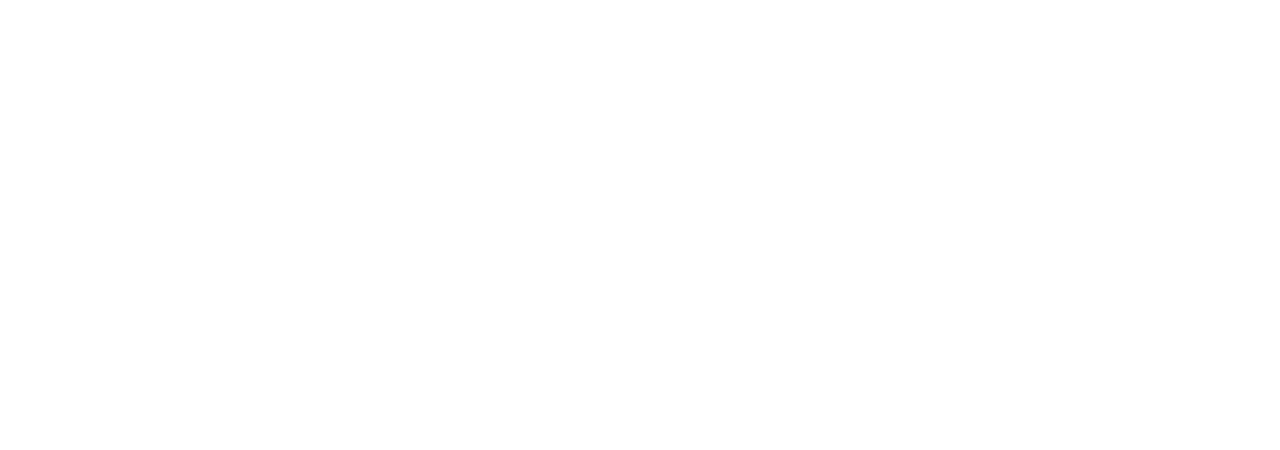
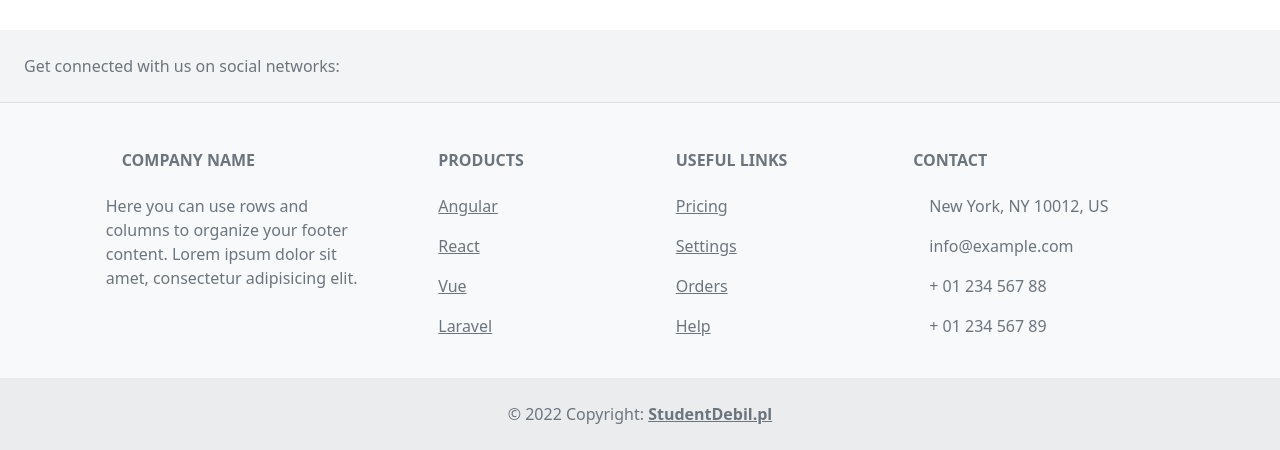
Before and after one commit to kacperbochan/ForestSpirit, an Angular app in the folder ForestSpirit/ClientApp/: page / in a window 1280 px wide. Shown: the part 1239-1689 px from the top of the page. Before the commit the page ends 1269 px from the top, so only its background shows below. Built offline with nearby package versions, Linux system fonts and the light colour scheme.

Commit message:
add footer, broke bucket

```diff
--- a/ForestSpirit/ClientApp/src/app/about/about.component.html
+++ b/ForestSpirit/ClientApp/src/app/about/about.component.html
@@ -1,7 +1,7 @@
 
     <div>
-<h1>O nas pyka</h1>
-<p>about works!</p>
+<h1>Kim jestesmy?</h1>
+<p>ah, ci studenci</p>
 </div>
 
 <div class="container">
--- a/ForestSpirit/ClientApp/src/app/about/about.component.ts
+++ b/ForestSpirit/ClientApp/src/app/about/about.component.ts
@@ -18,7 +18,7 @@ export class AboutComponent implements OnInit {
   ngOnInit(): void {
   }
 
-  ngOnExit(){
+  ngOnDestroy(){
     document.body.style.backgroundImage = "none";
   }
 
--- a/ForestSpirit/ClientApp/src/app/app.component.html
+++ b/ForestSpirit/ClientApp/src/app/app.component.html
@@ -1,5 +1,5 @@
-
-  <app-nav-menu></app-nav-menu>
+<app-nav-menu></app-nav-menu>
   <div class="container page">
     <router-outlet></router-outlet>
   </div>
+<app-footer></app-footer>
--- a/ForestSpirit/ClientApp/src/app/app.module.ts
+++ b/ForestSpirit/ClientApp/src/app/app.module.ts
@@ -14,6 +14,8 @@ import { ShopComponent } from './shop/shop.component';
 import { BasketComponent } from './basket/basket.component';
 import { AdresFormComponent } from './basket/adres-form/adres-form.component';
 import {SummaryComponent} from './basket/summary/summary.component'
+import { FooterComponent } from './footer/footer.component';
+import { from } from 'rxjs';
 
 @NgModule({
   declarations: [
@@ -25,6 +27,7 @@ import {SummaryComponent} from './basket/summary/summary.component'
     FetchDataComponent,
     HomeComponent,
     NavMenuComponent,
+    FooterComponent,
     ShopComponent,
     SummaryComponent
   ],
--- /dev/null
+++ b/ForestSpirit/ClientApp/src/app/footer/footer.component.html
@@ -0,0 +1,122 @@
+<!-- Footer -->
+<footer class="text-center text-lg-start bg-light text-muted">
+    <!-- Section: Social media -->
+    <section class="d-flex justify-content-center justify-content-lg-between p-4 border-bottom" style="background-color: rgba(0, 0, 0, 0.02);">
+      <!-- Left -->
+      <div class="me-5 d-none d-lg-block">
+        <span>Get connected with us on social networks:</span>
+      </div>
+      <!-- Left -->
+
+      <!-- Right -->
+      <div>
+        <a href="" class="me-4 text-reset">
+          <i class="fab fa-facebook-f"></i>
+        </a>
+        <a href="" class="me-4 text-reset">
+          <i class="fab fa-twitter"></i>
+        </a>
+        <a href="" class="me-4 text-reset">
+          <i class="fab fa-google"></i>
+        </a>
+        <a href="" class="me-4 text-reset">
+          <i class="fab fa-instagram"></i>
+        </a>
+        <a href="" class="me-4 text-reset">
+          <i class="fab fa-linkedin"></i>
+        </a>
+        <a href="" class="me-4 text-reset">
+          <i class="fab fa-github"></i>
+        </a>
+      </div>
+      <!-- Right -->
+    </section>
+    <!-- Section: Social media -->
+
+    <!-- Section: Links  -->
+    <section class="">
+      <div class="container text-center text-md-start mt-5">
+      <!-- Grid row -->
+      <div class="row mt-3">
+        <!-- Grid column -->
+        <div class="col-md-3 col-lg-4 col-xl-3 mx-auto mb-4">
+          <!-- Content -->
+          <h6 class="text-uppercase fw-bold mb-4">
+            <i class="fas fa-gem me-3"></i>Company name
+          </h6>
+          <p>
+            Here you can use rows and columns to organize your footer content. Lorem ipsum
+            dolor sit amet, consectetur adipisicing elit.
+          </p>
+        </div>
+        <!-- Grid column -->
+
+        <!-- Grid column -->
+        <div class="col-md-2 col-lg-2 col-xl-2 mx-auto mb-4">
+          <!-- Links -->
+          <h6 class="text-uppercase fw-bold mb-4">
+            Products
+          </h6>
+          <p>
+            <a href="#!" class="text-reset">Angular</a>
+          </p>
+          <p>
+            <a href="#!" class="text-reset">React</a>
+          </p>
+          <p>
+            <a href="#!" class="text-reset">Vue</a>
+          </p>
+          <p>
+            <a href="#!" class="text-reset">Laravel</a>
+          </p>
+        </div>
+        <!-- Grid column -->
+
+        <!-- Grid column -->
+        <div class="col-md-3 col-lg-2 col-xl-2 mx-auto mb-4">
+          <!-- Links -->
+          <h6 class="text-uppercase fw-bold mb-4">
+            Useful links
+          </h6>
+          <p>
+            <a href="#!" class="text-reset">Pricing</a>
+          </p>
+          <p>
+            <a href="#!" class="text-reset">Settings</a>
+          </p>
+          <p>
+            <a href="#!" class="text-reset">Orders</a>
+          </p>
+          <p>
+            <a href="#!" class="text-reset">Help</a>
+          </p>
+        </div>
+        <!-- Grid column -->
+
+        <!-- Grid column -->
+        <div class="col-md-4 col-lg-3 col-xl-3 mx-auto mb-md-0 mb-4">
+          <!-- Links -->
+          <h6 class="text-uppercase fw-bold mb-4">Contact</h6>
+          <p><i class="fas fa-home me-3"></i> New York, NY 10012, US</p>
+          <p>
+            <i class="fas fa-envelope me-3"></i>
+            info@example.com
+          </p>
+          <p><i class="fas fa-phone me-3"></i> + 01 234 567 88</p>
+          <p><i class="fas fa-print me-3"></i> + 01 234 567 89</p>
+        </div>
+        <!-- Grid column -->
+      </div>
+      <!-- Grid row -->
+    </div>
+  </section>
+  <!-- Section: Links  -->
+
+  <!-- Copyright -->
+  <div class="text-center p-4" style="background-color: rgba(0, 0, 0, 0.05);">
+    © 2022 Copyright:
+    <a class="text-reset fw-bold" href="https://mdbootstrap.com/">StudentDebil.pl</a>
+  </div>
+  <!-- Copyright -->
+</footer>
+<!-- Footer -->
--- /dev/null
+++ b/ForestSpirit/ClientApp/src/app/footer/footer.component.ts
@@ -0,0 +1,15 @@
+import { Component, OnInit} from '@angular/core';
+
+@Component({
+  selector: 'app-footer',
+  templateUrl: './footer.component.html',
+  styleUrls: ['./footer.component.css']
+})
+export class FooterComponent implements OnInit {
+
+  constructor() { }
+
+  ngOnInit(): void {
+  }
+
+}
--- a/ForestSpirit/ClientApp/src/app/home/home.component.css
+++ b/ForestSpirit/ClientApp/src/app/home/home.component.css
@@ -41,6 +41,7 @@
     margin:2px;
 }
 
+
   hr {
     width:30%;
     margin:0 auto;
```
Also changed, not shown: ForestSpirit/ClientApp/src/app/footer/footer.component.css (added), 1 other file (tests, documents, lock files or other folders).
